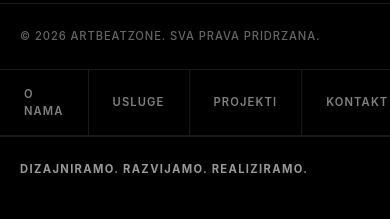
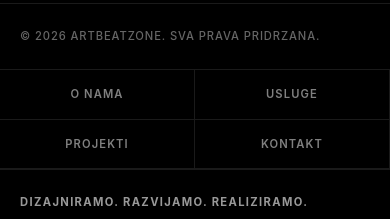
Before and after one commit to Tin06/ArtBeatZone, a Next.js app: page /admin in a window 390 px wide. Shown: the part 841-1060 px from the top of the page. Built offline with nearby package versions, Linux system fonts and the light colour scheme; no server answers.

Commit message:
Fix footer nav overflow on mobile — flex-wrap 2x2 grid layout

```diff
--- a/src/components/layout/Footer.tsx
+++ b/src/components/layout/Footer.tsx
@@ -14,17 +14,17 @@
         {t('SVA PRAVA PRIDRZANA.', 'ALL RIGHTS RESERVED.')}
       </span>
 
-      <ul className="flex list-none">
+      <ul className="flex flex-wrap list-none">
         {[
           { href: '/#about',    hr: 'O NAMA',   en: 'ABOUT'    },
           { href: '/#services', hr: 'USLUGE',   en: 'SERVICES' },
           { href: '/projekti',  hr: 'PROJEKTI', en: 'PROJECTS' },
           { href: '/#contact',  hr: 'KONTAKT',  en: 'CONTACT'  },
         ].map(({ href, hr, en }) => (
-          <li key={href}>
+          <li key={href} className="flex-1 min-w-[50%] md:min-w-0">
             <Link
               href={href}
-              className="flex items-center px-6 py-4 md:py-0 h-full text-[0.7rem] font-semibold tracking-[0.1em] uppercase text-white/50 no-underline border-r border-b md:border-b-0 border-white/10 transition-colors duration-150 hover:text-[#00ff88]"
+              className="flex items-center justify-center md:justify-start px-4 md:px-6 py-4 md:py-0 h-full text-[0.7rem] font-semibold tracking-[0.1em] uppercase text-white/50 no-underline border-r border-b md:border-b-0 border-white/10 transition-colors duration-150 hover:text-[#00ff88]"
             >
               {lang === 'hr' ? hr : en}
             </Link>
```
